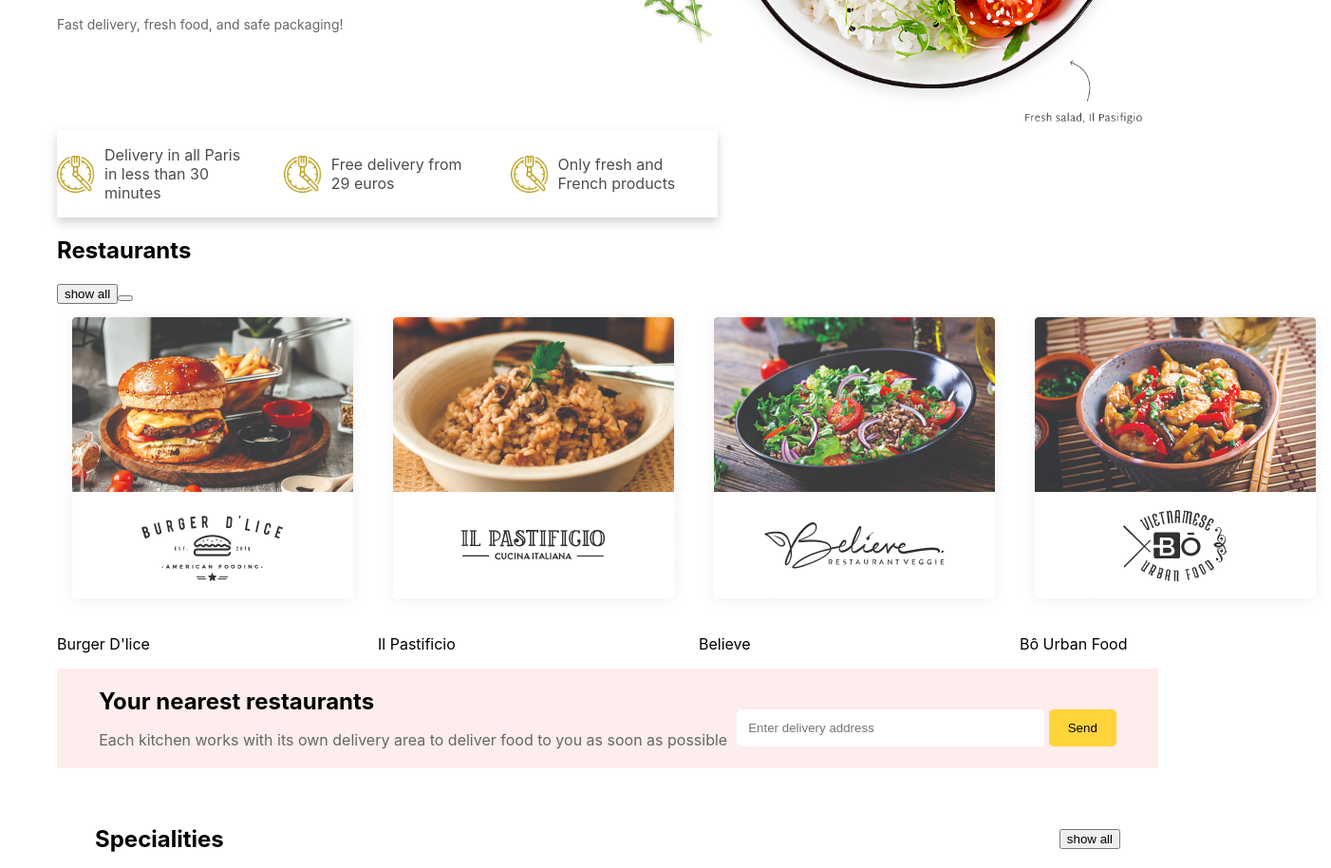
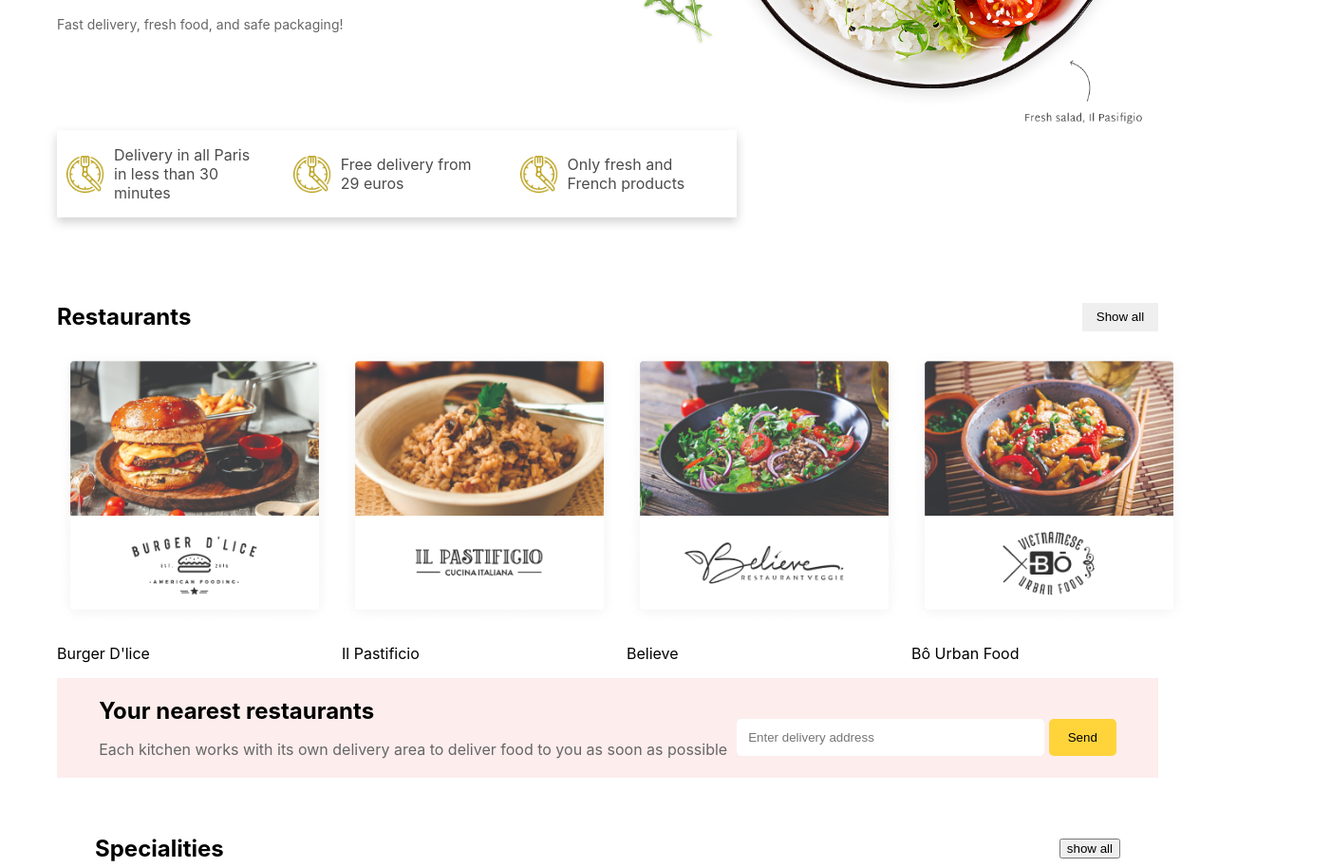
Before and after one commit to niyazbekovvvaaruuke77-coder/Aruuke, a plain HTML site: page index.html in a window 1280 px wide. Shown: the part 469-1383 px from the top of the page at 95% size, 1402 px wide, since content can reach past the window. Drawn offline with Linux system fonts and the light colour scheme.

Commit message:
Исправила блок restaurants

```diff
--- a/index.html
+++ b/index.html
@@ -75,7 +75,8 @@
   <section class="restaurants">
   <div class="restaurants-header">
     <h2>Restaurants</h2>
-    <button class="show-all">show all<button>
+
+  <button class="restaurant_btn">Show all</button>
   </div>
 
   <div class="restaurants-grid">
--- a/style.css
+++ b/style.css
@@ -160,10 +160,29 @@
   gap: 10px;
 
 }
+.restaurants{
+  padding-top: 70px;
+
+
+}
+.restaurant-card img{
+ width: 290px;
+}
+.restaurants-header{
+  display: flex;
+  justify-content: space-between;
+  align-items: center;
+}
+.restaurant_btn{
+height: 30px;
+width: 80px;
+border: none;
+}
 .features{
   display: flex;
   gap: 30px;
   width: 60%;
+  padding: 0 10px;
   box-shadow: 0 5px 10px rgba(107, 104, 104, 0.3);
 }
 .feature{
```
